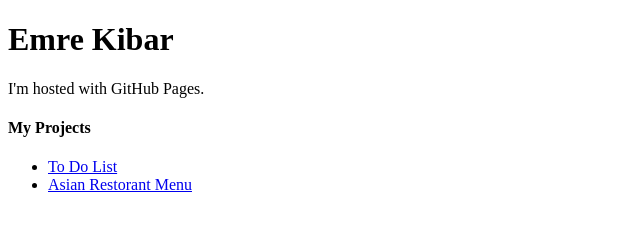
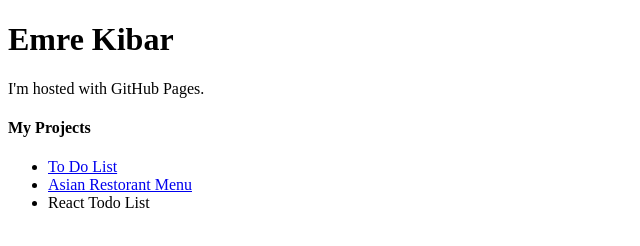
Before and after one commit to emrekibar93/emrekibar93.github.io, a plain HTML site: page index.html in a window 1280 px wide. Shown: the whole page, without its empty margins (0-640 px from the left). Drawn offline with Linux system fonts and the light colour scheme.

Commit message:
Update index.html

```diff
--- a/index.html
+++ b/index.html
@@ -7,6 +7,7 @@
   <ul>
     <li><a href="https://emrekibar93.github.io/todolist">To Do List</a> </li>
      <li><a href="https://emrekibar93.github.io/restorant-menu">Asian Restorant Menu</a> </li>
+    <li><a href="https://emrekibar93.github.io/react-todo-demo/"></a>React Todo List</li>
   </ul>
 
 </body>
```
